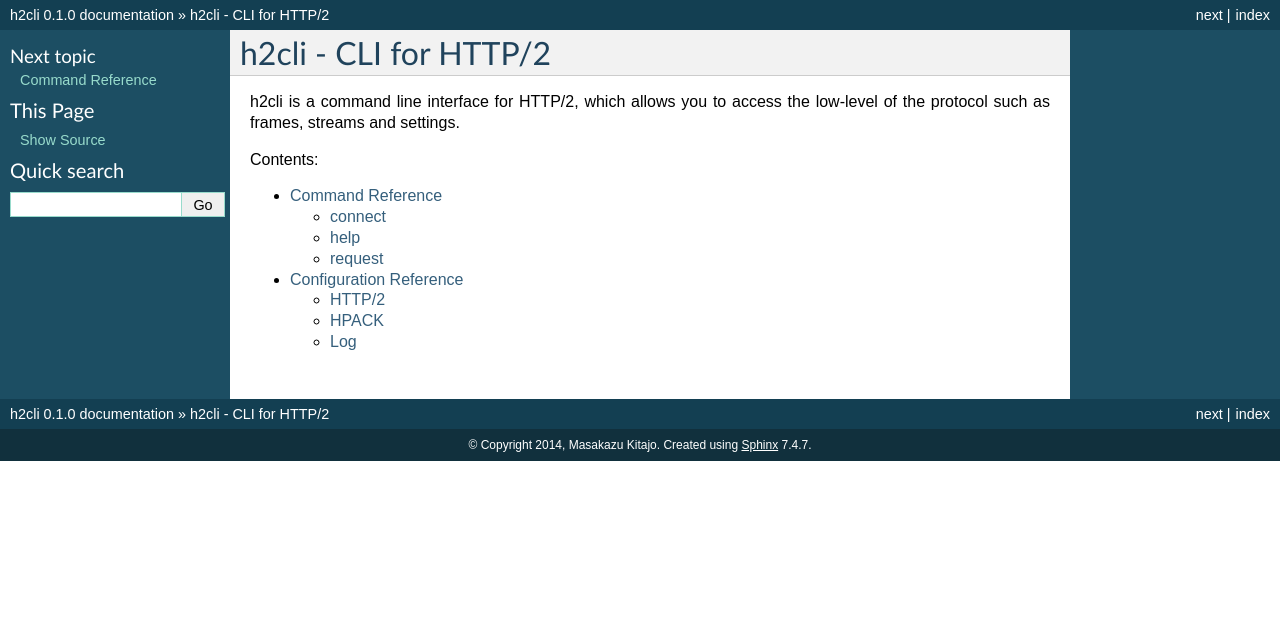
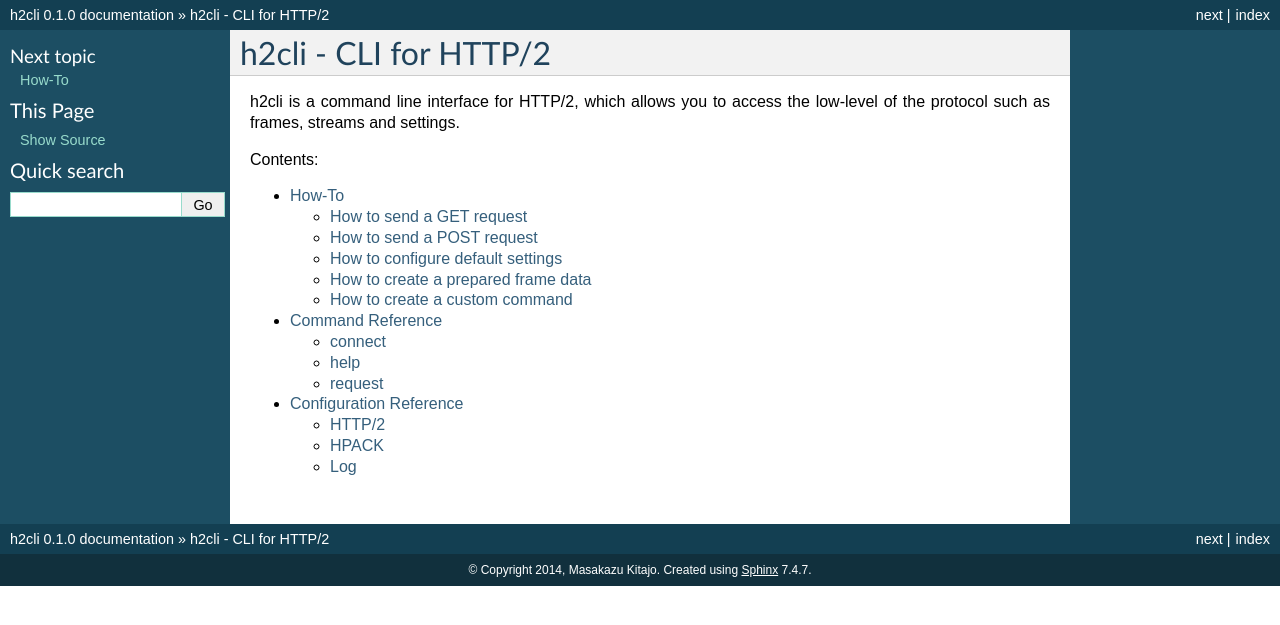
Before and after one commit to maskit/h2cli, a Sphinx documentation site: the page built from doc/index.rst, in a window 1280 px wide. Shown: the top 625 px of the page. Built offline with Sphinx 7.4.7, drawn with Linux system fonts in a browser that asks for light colours.

Commit message:
add how-to document

```diff
--- /dev/null
+++ b/doc/howto/index.rst
@@ -0,0 +1,19 @@
+How-To
+=======
+
+There are no documentations yet but you can do these things below.
+
+How to send a GET request
+-------------------------
+
+How to send a POST request
+--------------------------
+
+How to configure default settings
+---------------------------------
+
+How to create a prepared frame data
+-----------------------------------
+
+How to create a custom command
+------------------------------
--- a/doc/index.rst
+++ b/doc/index.rst
@@ -14,5 +14,6 @@
 .. toctree::
    :maxdepth: 2
 
+   howto/index.rst
    command/index.rst
    config/index.rst
```
